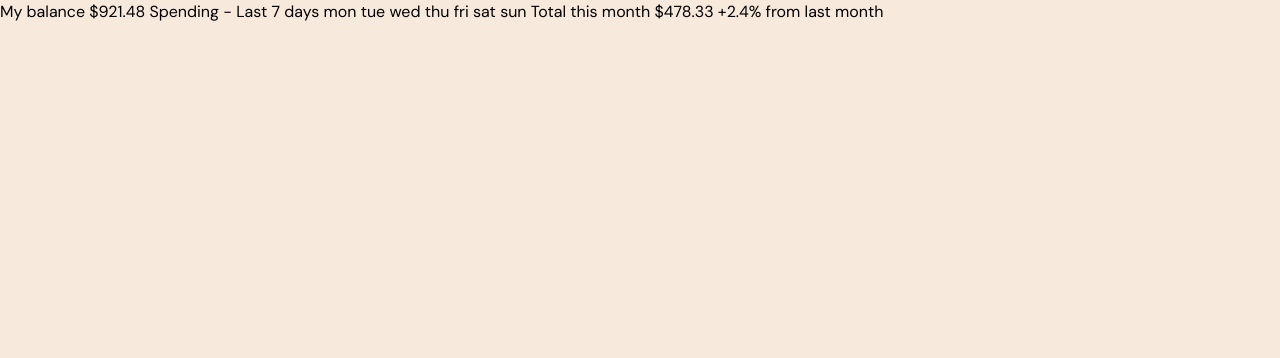
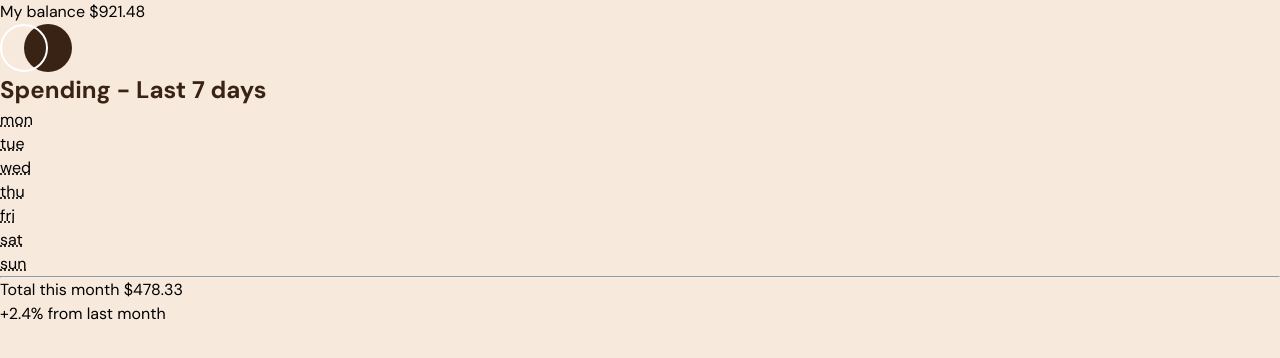
Before and after one commit to karolbanat/expenses-chart-component, a website: page index.html in a window 1280 px wide. Drawn offline with Linux system fonts and the light colour scheme.

Commit message:
Basic HTML structure

```diff
--- a/index.html
+++ b/index.html
@@ -25,24 +25,67 @@
 
 <body>
 
-    My balance
-    $921.48
+    <main>
+        <h1 class="visually-hidden">Check your expenses</h1>
+        <section aria-label="Expenses"
+                 class="expense">
+            <header class="expense-header">
+                <p class="expense-header__balance">My balance <span>$921.48</span></p>
+                <img src="./dist/images/logo.svg"
+                     alt="">
+            </header>
+            <article class="expense-data">
+                <h2 class="expense-data__heading">Spending - Last 7 days</h2>
+                <section>
+                    <ul class="expense-chart">
+                        <li class="expense-chart__item">
+                            <p class="expense-chart__day-label"><abbr title="Monday">mon</abbr></p>
+                            <div class="expense-chart__column"></div>
+                            <p class="expense-chart__price-label"></p>
+                        </li>
+                        <li class="expense-chart__item">
+                            <p class="expense-chart__day-label"><abbr title="Tuesday">tue</abbr></p>
+                            <div class="expense-chart__column"></div>
+                            <p class="expense-chart__price-label"></p>
+                        </li>
+                        <li class="expense-chart__item">
+                            <p class="expense-chart__day-label"><abbr title="Wednesday">wed</abbr></p>
+                            <div class="expense-chart__column"></div>
+                            <p class="expense-chart__price-label"></p>
+                        </li>
+                        <li class="expense-chart__item">
+                            <p class="expense-chart__day-label"><abbr title="Thursday">thu</abbr></p>
+                            <div class="expense-chart__column"></div>
+                            <p class="expense-chart__price-label"></p>
+                        </li>
+                        <li class="expense-chart__item">
+                            <p class="expense-chart__day-label"><abbr title="Friday">fri</abbr></p>
+                            <div class="expense-chart__column"></div>
+                            <p class="expense-chart__price-label"></p>
+                        </li>
+                        <li class="expense-chart__item">
+                            <p class="expense-chart__day-label"><abbr title="Saturday">sat</abbr></p>
+                            <div class="expense-chart__column"></div>
+                            <p class="expense-chart__price-label"></p>
+                        </li>
+                        <li class="expense-chart__item">
+                            <p class="expense-chart__day-label"><abbr title="Sunday">sun</abbr></p>
+                            <div class="expense-chart__column"></div>
+                            <p class="expense-chart__price-label"></p>
+                        </li>
+                    </ul>
+                </section>
+                <hr>
+                <footer class="expense-data__footer">
+                    <p class="expense-data__month-total">Total this month <span>$478.33</span></p>
+                    <p class="expense-data__increase"><span>+2.4%</span> from last month</p>
+                </footer>
+            </article>
+        </section>
+    </main>
 
-    Spending - Last 7 days
 
-    mon
-    tue
-    wed
-    thu
-    fri
-    sat
-    sun
 
-    Total this month
-    $478.33
-
-    +2.4%
-    from last month
 
     <script src="./dist/js/main.min.js"></script>
 </body>
```
